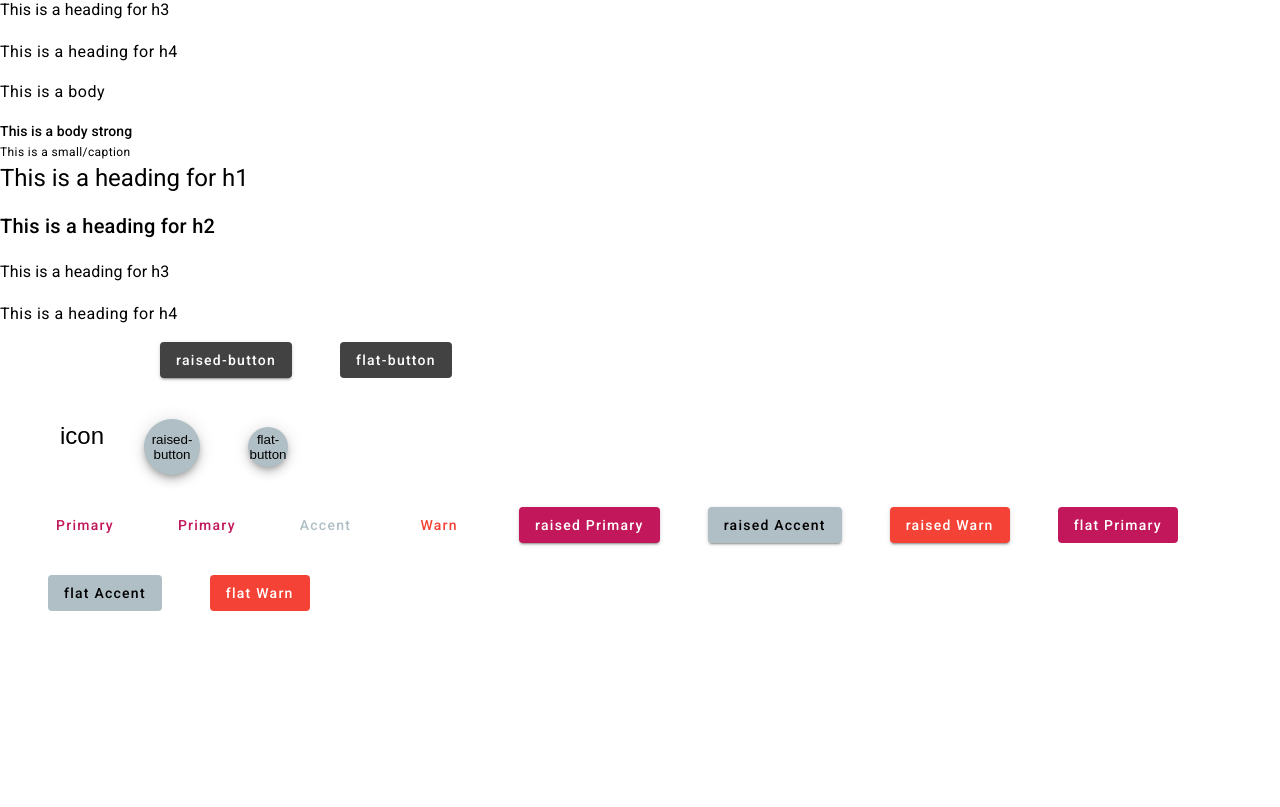
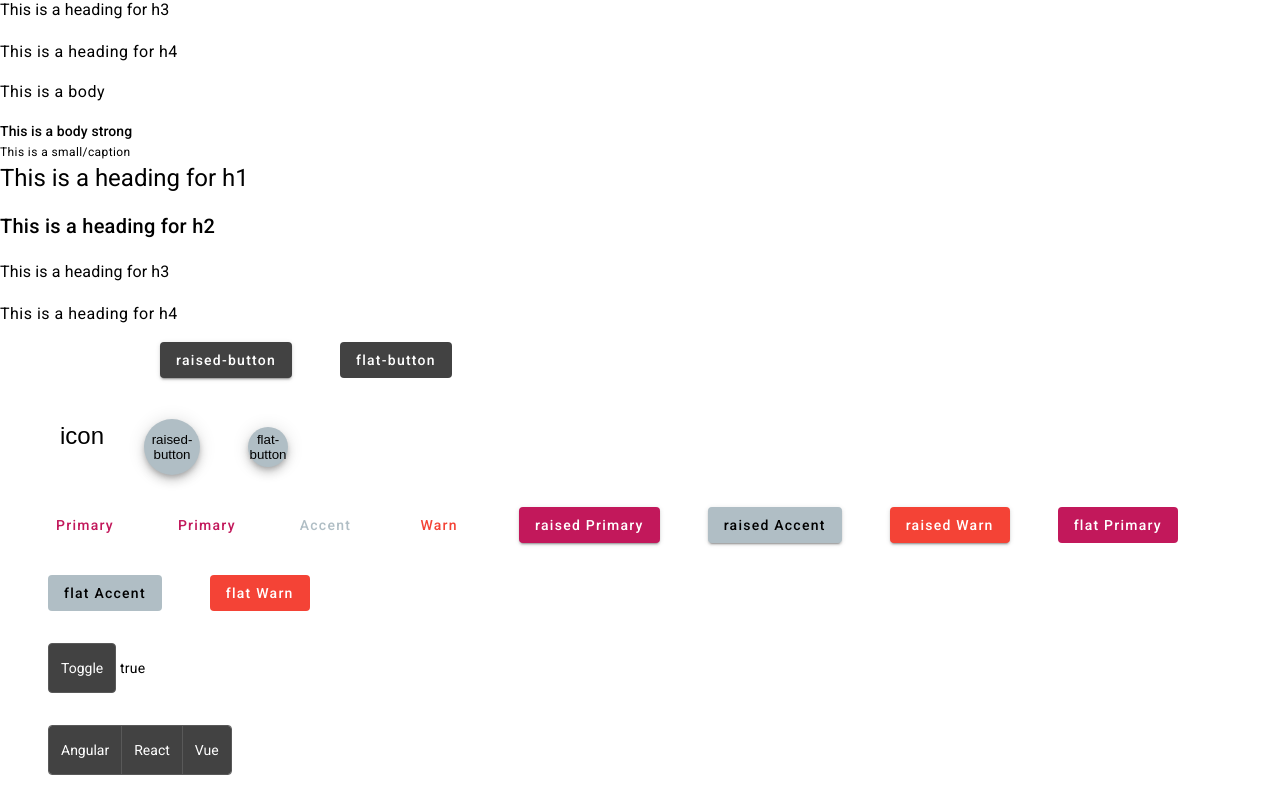
Before and after one commit to Jhessyjhordon/site-vitrine-1, an Angular app in the folder site-vitrine/: page /home in a window 1280 px wide. Shown: the part 489-1296 px from the top of the page. Before the commit the page ends 1132 px from the top, so only its background shows below. Built offline with nearby package versions, Linux system fonts and the light colour scheme.

Commit message:
Button Toggle function : how it works

```diff
--- a/site-vitrine/src/app/app-routing.module.ts
+++ b/site-vitrine/src/app/app-routing.module.ts
@@ -6,6 +6,8 @@ import { HomeComponent } from './home/home.component';
 const routes: Routes = [
   { path: 'home', component: HomeComponent},
   { path: '', redirectTo: '/home', pathMatch: 'full' },
+  // { path: 'about', component: AboutComponent},
+  // { path: 'contacts', component: ContactsComponent},
 
   // add end of all routes
   { path: '**', redirectTo: '/home' }
--- a/site-vitrine/src/app/home/home.component.html
+++ b/site-vitrine/src/app/home/home.component.html
@@ -51,3 +51,16 @@
 </div>
 
 <!-- Button toggle -->
+<div class="btnToggle">
+    <mat-button-toggle #toggleBtn checked disableRipple disabled>Toggle</mat-button-toggle>
+    {{toggleBtn.checked}}
+</div>
+
+<div class="btnToggle">
+    <mat-button-toggle-group #toggleGroup="matButtonToggleGroup" multiple>
+        <mat-button-toggle value="angular">Angular</mat-button-toggle>
+        <mat-button-toggle value="react">React</mat-button-toggle>
+        <mat-button-toggle value="vue">Vue</mat-button-toggle>
+    </mat-button-toggle-group>
+    {{toggleGroup.value}}
+</div>
--- a/site-vitrine/src/app/home/home.component.scss
+++ b/site-vitrine/src/app/home/home.component.scss
@@ -2,3 +2,8 @@ button{
     margin-left: 3rem;
     margin-bottom: 2rem;
 }
+
+.btnToggle{
+    margin-left: 3rem;
+    padding-bottom: 2rem;
+}
--- a/site-vitrine/src/app/menu/menu.component.html
+++ b/site-vitrine/src/app/menu/menu.component.html
@@ -6,7 +6,7 @@
         <h1>SimpleCRM</h1>
         <span class="menu-spacer"></span>
         <div>
-            <a mat-button [routerLink]="'/homepage'"> Home </a>
+            <a mat-button [routerLink]="'/home'"> Home </a>
             <a mat-button [routerLink]="'/about'"> About </a>
             <a mat-button [routerLink]="'/contacts'"> Contacts </a>
 
```
